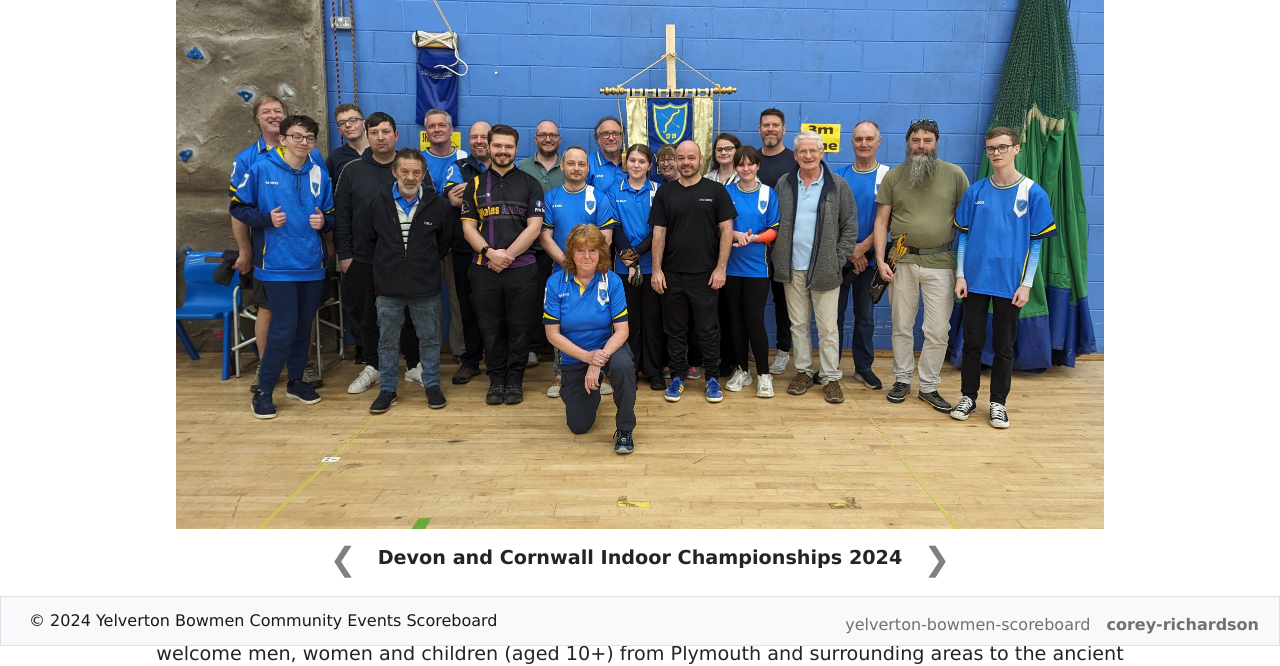
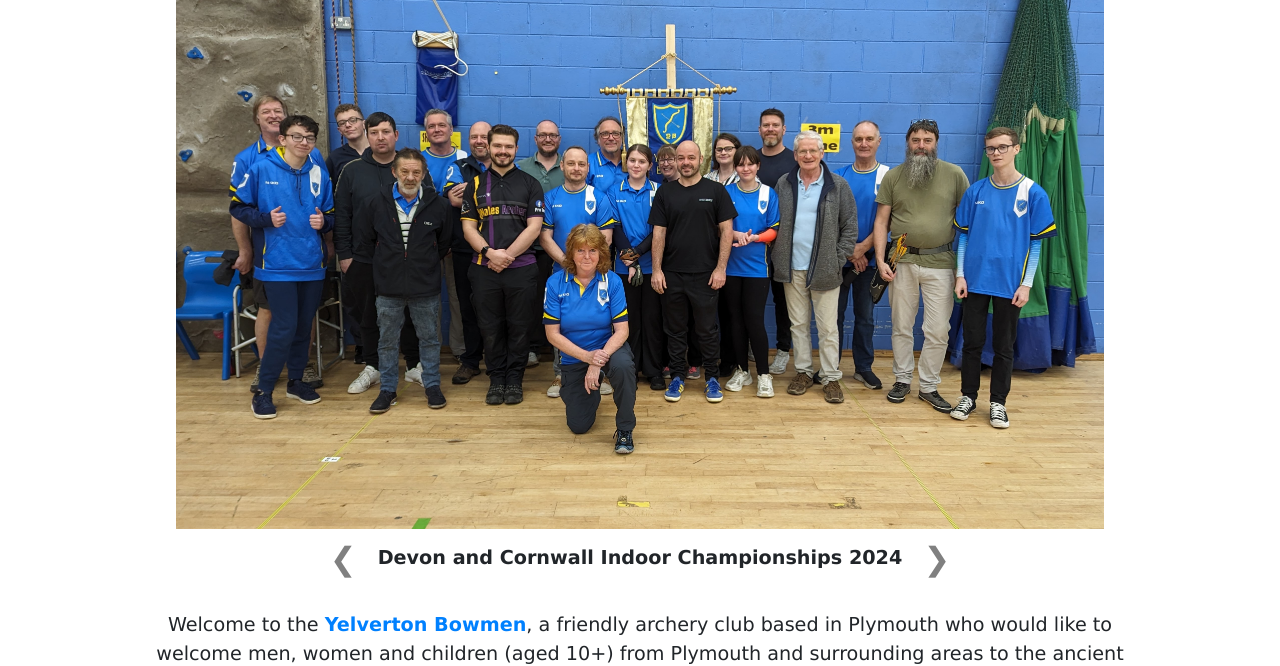
Before and after one commit to corey-richardson/yelverton-bowmen-scoreboard, a plain HTML site: page about.html in a window 1280 px wide. Shown: the part 154-820 px from the top of the page. Drawn offline with Linux system fonts and the light colour scheme.

Commit message:
Removed footer from about page; allows all info to be displayed on smaller screens

```diff
--- a/about.html
+++ b/about.html
@@ -59,9 +59,7 @@
 
     </main>
 
-
-
-    <footer class="bg-light navbar navbar-expand-md navbar-light border fixed-bottom">
+    <!-- <footer class="bg-light navbar navbar-expand-md navbar-light border fixed-bottom">
         <div class="container-fluid">
             <span class="navbar-text">
                 <a class="nav-link" href="https://github.com/corey-richardson/yelverton-bowmen-scoreboard/blob/main/LICENSE" target="_blank">&copy; 2024 Yelverton Bowmen Community Events Scoreboard</a>
@@ -71,7 +69,7 @@
                 <li class="nav-item"><b><a class="nav-link" href="https://linktr.ee/coreyrichardson" target="_blank">corey-richardson</a></b></li>
             </ul>
         </div>
-    </footer>
+    </footer> -->
 
     <script src="lib/jquery.min.js"></script>
     <script src="js/gallery.js"></script>
```
